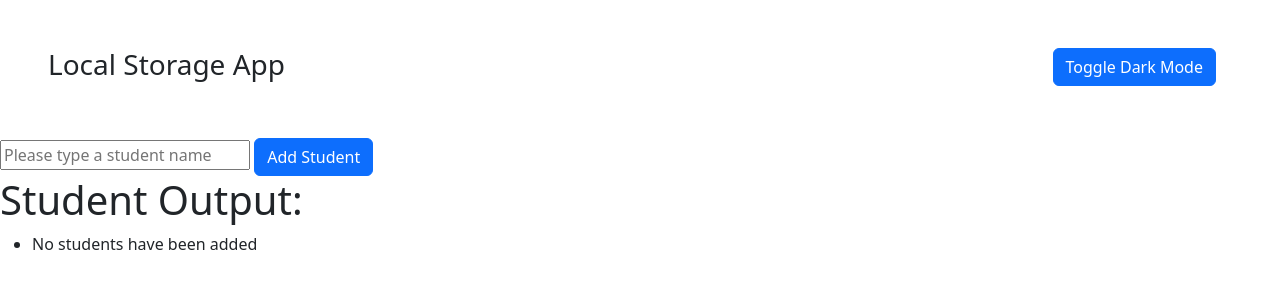
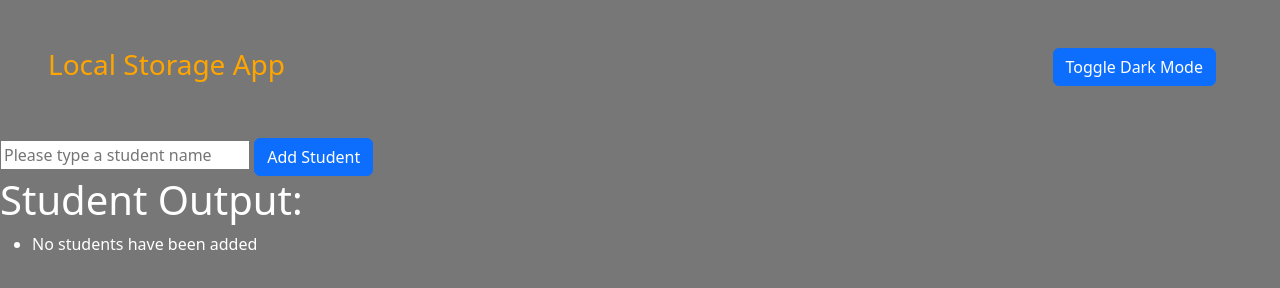
Before and after one commit to jdtdesigns/js_overview_rut_09_2024, a plain HTML site: page index.html in a window 1280 px wide. Both pictures are taken after a click on the button "Toggle Dark Mode". Drawn offline with nearby package versions, Linux system fonts and the light colour scheme.

Commit message:
added fix to darkmode conditional when dark mode has never been set

```diff
--- a/index.html
+++ b/index.html
@@ -20,9 +20,7 @@
   <button id="add-btn" class="btn btn-primary">Add Student</button>
 
   <h1>Student Output:</h1>
-  <ul id="student-output">
-    <li>No students have been added</li>
-  </ul>
+  <ul id="student-output"></ul>
  <script src="./js/script.js"></script>
 </body>
 </html>
--- a/js/script.js
+++ b/js/script.js
@@ -8,7 +8,7 @@ const addBtn = document.querySelector('#add-btn');
 function toggleDarkMode() {
   const mode = localStorage.getItem('mode');
 
-  if (mode === 'light') {
+  if (!mode || mode === 'light') {
     document.body.classList.add('dark');
     localStorage.setItem('mode', 'dark');
   } else {
```
